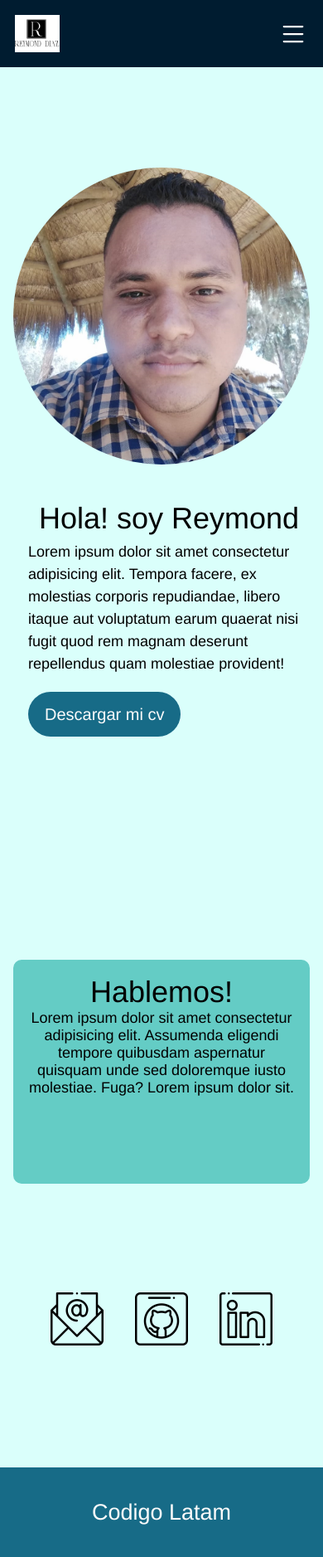
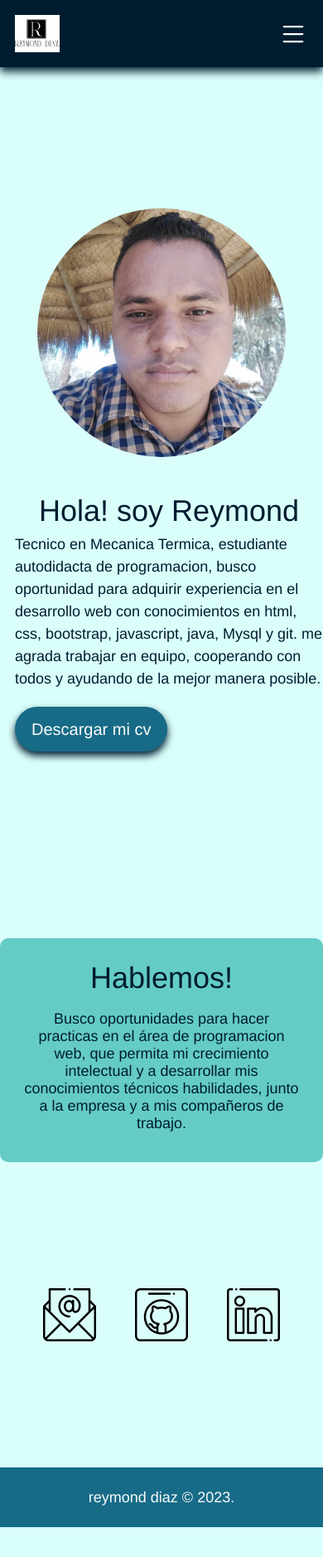
Before and after one commit to ReymondDiaz/proyecto-2-codigo-paLante, a plain HTML site: page index.html in a window 390 px wide. Shown: the whole page at 83% size. After the commit the page ends 1841 px from the top, so only its background shows below. Drawn offline with Linux system fonts and the light colour scheme.

Commit message:
agregando parrafos

```diff
--- a/css/style.css
+++ b/css/style.css
@@ -123,13 +123,13 @@
   }
 /*------------------------------- codigo -------------------------------*/
 body{
-
   display: flex;
   flex-flow: column;
   justify-content: center;
   align-items: center;
   font-size: 18px;
   background-color: #DAFFFB;
+  color: #001C30;
 }
 .logo{
   width:3em;
@@ -137,6 +137,7 @@ body{
 }
 .header{
   background-color: #001C30;
+  box-shadow:0px 5px 10px  #001C30;
 }
   .header .button{
     display: none;
@@ -159,9 +160,10 @@ body{
     margin: 0 0.5em;
     font-size: 1.5em;
   }
-  a.active:hover{
+  a.inicio:hover{
+    color: #001C30;
     background-color: #64CCC5;
-    transition: background-color 0.3s;
+    transition: .5s ease;
   }
 
   section{
@@ -171,9 +173,8 @@ body{
     flex-flow: row nowrap;
     justify-content: center;
     align-items: center;
-    padding: 16px;
     min-height: 100vh;
-    padding-top: 100px;
+    padding-top: 150px;
 }
 section h1{
   font-size: 42px;
@@ -202,12 +203,17 @@ article.presentacion{
 a.btn{
   margin-top: 1em;
     background-color: #176B87;
+    box-shadow:0px 5px 10px  #001C30;
     color: #fbfbfb;
     padding: 12px 20px;
     border-radius: 50px;
     font-size: 20px;
     display: inline-block;
 
+}
+a.btn:hover{
+  background-color: #001C30;
+  transition: 1s ease;
 }
 .contacto{
     width: 100%;
@@ -218,7 +224,7 @@ a.btn{
 }
 .contacto-parrafo{
     width: 60%;
-    height: 10em;
+    height: 11em;
     display: flex;
     flex-flow: column nowrap;
     align-items: center;
@@ -228,6 +234,7 @@ a.btn{
 }
 .contacto-parrafo h2{
     font-size: 36px;
+    padding-bottom: 0.5em;
 }
 .contacto-parrafo p{
   text-align: center;
@@ -244,9 +251,7 @@ a.btn{
     width: 5rem;
 }
 .footer{
-  font-size: 1.5em;
     width: 100%;
-
     text-align: center;
     line-height: 4em;
     background-color: #176B87;
@@ -283,12 +288,6 @@ a.btn{
     section{
       flex-flow: column nowrap;
     }
-    .contacto-parrafo{
-      width: 100%;
-      height: 15em;
-      align-items: center;
-      padding: 1em;
-    }
     article.presentacion{
       width: 100%;
       padding-top: 1em;
@@ -300,6 +299,19 @@ a.btn{
     text-align: center;
     font-size: 36px;
   }
+    .contacto{
+      padding-top: 0;
+
+    }
+    .contacto-parrafo{
+
+      width: 100%;
+      height: 15em;
+      align-items: center;
+      padding: 1.5em;
+      margin-top: 3em;
+    }
+
   .lista-redes{
     gap: 20px;
   }
@@ -309,4 +321,8 @@ a.btn{
 .redes{
   width: 80%;
 }
+figure.presentacion-img img{
+    border-radius: 50%;
+    width: 300px;
 }
+  }
--- a/index.html
+++ b/index.html
@@ -3,8 +3,9 @@
 <head>
     <meta charset="UTF-8">
     <meta name="viewport" content="width=device-width, initial-scale=1.0">
-    <title>Document</title>
+    <title>Reymond Diaz</title>
     <link rel="stylesheet" href="./css/style.css">
+    <link rel="icon" href="./img/logo.png">
 </head>
 <body>
     <header class="header">
@@ -21,8 +22,8 @@
 
         <nav class="nav ">
             <ul class="ul">
-                <li class="li"><a class="a active" href="#inicio">inicio</a> </li>
-                <li class="li"><a class="a active" href="#contacto">contacto</a> </li>
+                <li class="li"><a class="a inicio" href="#inicio">inicio</a> </li>
+                <li class="li"><a class="a inicio" href="#contacto">contacto</a> </li>
             </ul>
         </nav>
     </header>
@@ -34,14 +35,16 @@
             </figure>
             <article class="presentacion">
                 <h1>Hola! soy Reymond</h1>
-                <p>Lorem ipsum dolor sit amet consectetur adipisicing elit. Tempora facere, ex molestias corporis repudiandae, libero itaque aut voluptatum earum quaerat nisi fugit quod rem magnam deserunt repellendus quam molestiae provident! </p>
+                <p>Tecnico en Mecanica Termica, estudiante autodidacta de programacion, busco oportunidad para adquirir experiencia en el desarrollo web con conocimientos en html, css, bootstrap, javascript, java, Mysql y git. me agrada trabajar en equipo, cooperando con todos y ayudando de la mejor manera posible. </p>
                 <a href="./archivos/reymond curriculum333.pdf" class="btn" download="cv" title="Descargar cv">Descargar mi cv</a>
             </article>
         </section>
+
         <section class="contacto" id="contacto">
             <article class="contacto-parrafo" >
                 <h2>Hablemos!</h2>
-                <p>Lorem ipsum dolor sit amet consectetur adipisicing elit. Assumenda eligendi tempore quibusdam aspernatur quisquam unde sed doloremque iusto molestiae. Fuga? Lorem ipsum dolor sit.
+                <p>
+                    Busco oportunidades para hacer practicas en el área de programacion web, que permita mi crecimiento intelectual y a desarrollar mis conocimientos técnicos habilidades, junto a la empresa y a mis compañeros de trabajo.
                 </p>
             </article>
             <article class="redes">
@@ -53,8 +56,9 @@
             </article>
         </section>
     </main>
+
     <footer class="footer">
-        <p>Codigo Latam</p>
+        <p>reymond diaz &copy; 2023.</p>
     </footer>
     <script src="./js/main.js"></script>
 </body>
```
Also changed, not shown: js/main.js (line endings or trailing spaces). Lines whose indentation alone changed are shown as unchanged.
